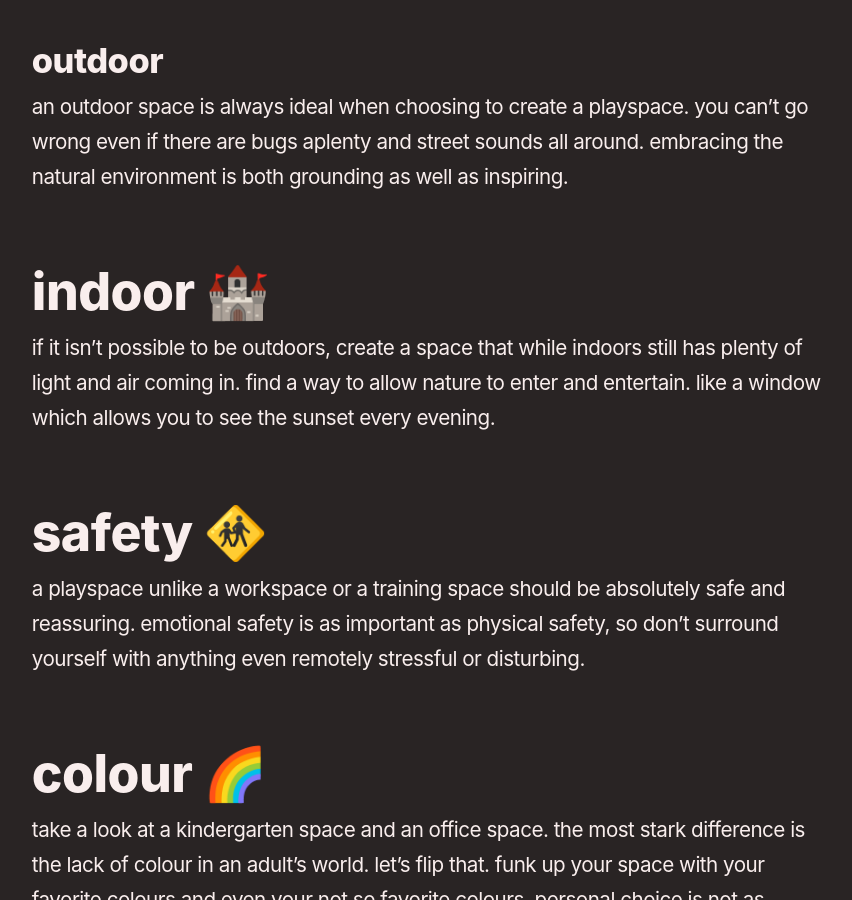
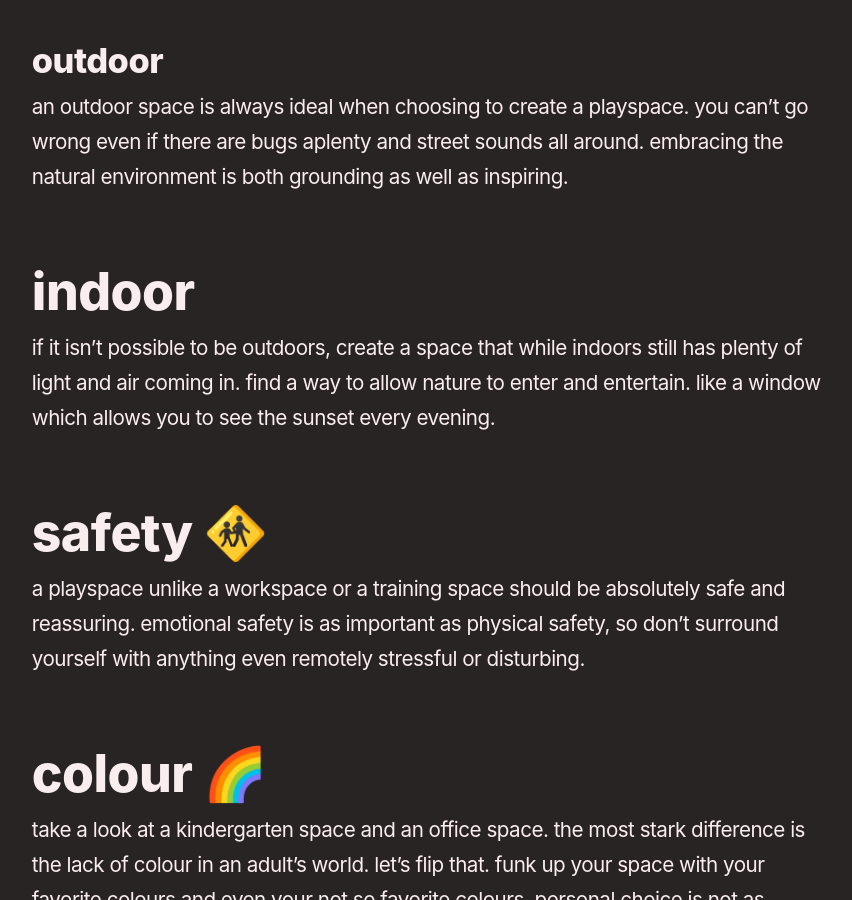
Before and after one commit to reddy2go/redgarden, a Jekyll site: the page built from _notes/workspaces and playspaces.md, in a window 1280 px wide and 900 px high, scrolled down 2206 px. Shown: the whole window, without its empty margins (45-897 px from the left). Built offline with Jekyll 4.4.1, drawn with Linux system fonts in a browser that asks for light colours; some web fonts are replaced; Markdown is read by kramdown in place of the engine named in the settings.

Commit message:
auto commit

```diff
--- a/_notes/workspaces and playspaces.md
+++ b/_notes/workspaces and playspaces.md
@@ -30,7 +30,7 @@ let’s attempt to return to that state of innocence where the outcome is not th
 ### outdoor
 an outdoor space is always ideal when choosing to create a playspace. you can’t go wrong even if there are bugs aplenty and street sounds all around. embracing the natural environment is both grounding as well as inspiring.
 
-## indoor 🏰
+## indoor
 
 if it isn’t possible to be outdoors, create a space that while indoors still has plenty of light and air coming in. find a way to allow nature to enter and entertain. like a window which allows you to see the sunset every evening.
 
```
